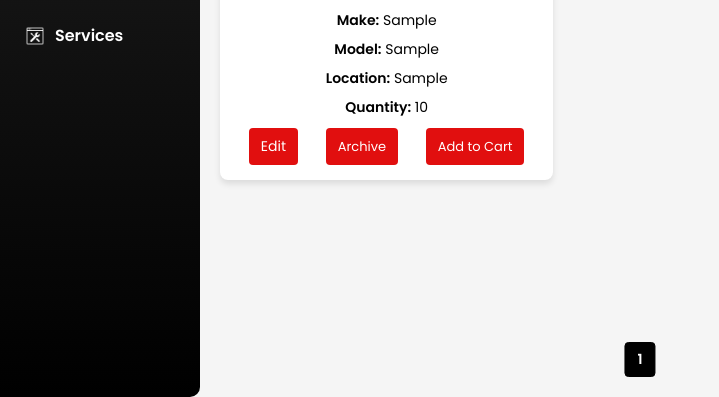
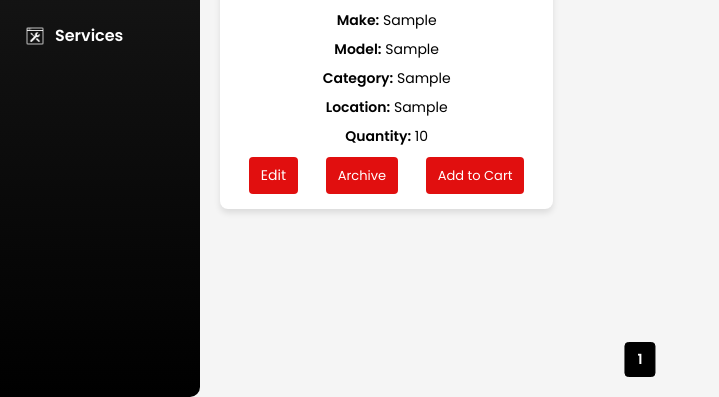
Before and after one commit to midsed/Drafter-Management-System, a PHP site: page /admin/parts.php in a window 1280 px wide. Shown: the part 403-800 px from the top of the page, without its empty margins (0-719 px from the left). Run offline with PHP 8.4, Linux system fonts and the light colour scheme; the visitor is signed in with stand-in values (Sample User, id 1); tables that the repository leaves empty or names only in its code hold one stand-in row (values such as "Sample post"); some libraries are stand-ins or nearby versions.

Commit message:
same lang pakyu all

```diff
--- a/admin/parts.php
+++ b/admin/parts.php
@@ -36,36 +36,21 @@ include('navigation/topbar.php');
                     <div id="filterDropdown" class="dropdown-content">
                         <!-- Make Filter -->
                         <div class="filter-section">
-                            <h4>Make</h4>
-                            <div class="filter-options" id="makeFilter">
-                                <label><input type="checkbox" class="filter-option" data-filter="make" value="Toyota"> Toyota</label>
-                                <label><input type="checkbox" class="filter-option" data-filter="make" value="Honda"> Honda</label>
-                                <label><input type="checkbox" class="filter-option" data-filter="make" value="Ford"> Ford</label>
-                                <label><input type="checkbox" class="filter-option" data-filter="make" value="Chevrolet"> Chevrolet</label>
-                                <label><input type="checkbox" class="filter-option" data-filter="make" value="Nissan"> Nissan</label>
-                                <label><input type="checkbox" class="filter-option" data-filter="make" value="BMW"> BMW</label>
-                                <label><input type="checkbox" class="filter-option" data-filter="make" value="Mercedes-Benz"> Mercedes-Benz</label>
-                                <label><input type="checkbox" class="filter-option" data-filter="make" value="Audi"> Audi</label>
-                                <label><input type="checkbox" class="filter-option" data-filter="make" value="Hyundai"> Hyundai</label>
-                                <label><input type="checkbox" class="filter-option" data-filter="make" value="Kia"> Kia</label>
-                                <label><input type="checkbox" class="filter-option" data-filter="make" value="Volkswagen"> Volkswagen</label>
-                                <label><input type="checkbox" class="filter-option" data-filter="make" value="Subaru"> Subaru</label>
-                                <label><input type="checkbox" class="filter-option" data-filter="make" value="Mazda"> Mazda</label>
-                                <label><input type="checkbox" class="filter-option" data-filter="make" value="Lexus"> Lexus</label>
-                                <label><input type="checkbox" class="filter-option" data-filter="make" value="Jeep"> Jeep</label>
-                                <label><input type="checkbox" class="filter-option" data-filter="make" value="Tesla"> Tesla</label>
-                                <label><input type="checkbox" class="filter-option" data-filter="make" value="BYD"> BYD</label>
-                                <label><input type="checkbox" class="filter-option" data-filter="make" value="Suzuki"> Suzuki</label>
-                                <label><input type="checkbox" class="filter-option" data-filter="make" value="Mitsubishi"> Mitsubishi</label>
-                                <label><input type="checkbox" class="filter-option" data-filter="make" value="Isuzu"> Isuzu</label>
-                            </div>
-                        </div>
+                            <h4>Category</h4>
+                            <div class="filter-options" id="categoryFilter">
+                                <?php
+                                // Fetch unique categories from the database
+                                $categoryQuery = "SELECT DISTINCT Category FROM part WHERE archived = 0";
+                                $categoryResult = $conn->query($categoryQuery);
 
-                        <!-- Model Filter -->
-                        <div class="filter-section">
-                            <h4>Model</h4>
-                            <div class="filter-options" id="modelFilter">
-                                <!-- Models will be dynamically populated here -->
+                                if ($categoryResult->num_rows > 0) {
+                                    while ($category = $categoryResult->fetch_assoc()) {
+                                        echo "<label><input type='checkbox' class='filter-option' data-filter='category' value='{$category['Category']}'> {$category['Category']}</label>";
+                                    }
+                                } else {
+                                    echo "<p>No categories found.</p>";
+                                }
+                                ?>
                             </div>
                         </div>
 
@@ -113,7 +98,7 @@ include('navigation/topbar.php');
         $totalRow = $totalResult->fetch_assoc();
         $totalPages = ceil($totalRow['total'] / $limit);
 
-        $sql = "SELECT PartID, Name, Make, Model, Location, Quantity, Media FROM part WHERE archived = 0 LIMIT $limit OFFSET $offset";
+        $sql = "SELECT PartID, Name, Make, Model, Location, Quantity, Media, Category FROM part WHERE archived = 0 LIMIT $limit OFFSET $offset";
         $result = $conn->query($sql);
 
         if ($result->num_rows > 0) {
@@ -125,6 +110,7 @@ include('navigation/topbar.php');
                         <p><strong>Name:</strong> {$part['Name']}</p>
                         <p><strong>Make:</strong> {$part['Make']}</p>
                         <p><strong>Model:</strong> {$part['Model']}</p>
+                        <p><strong>Category:</strong> {$part['Category']}</p> <!-- Add this line -->
                         <p><strong>Location:</strong> {$part['Location']}</p>
                         <p><strong>Quantity:</strong> {$part['Quantity']}</p>
                         <div class='actions'>
@@ -255,8 +241,6 @@ document.addEventListener("DOMContentLoaded", function () {
     const sortButton = document.getElementById("sortButton");
     const applyFilterButton = document.getElementById("applyFilter");
     const clearFilterButton = document.getElementById("clearFilter");
-    const makeFilter = document.getElementById("makeFilter");
-    const modelFilter = document.getElementById("modelFilter");
 
     // Toggle filter dropdown
     filterButton.addEventListener("click", function (event) {
@@ -287,15 +271,14 @@ document.addEventListener("DOMContentLoaded", function () {
 
     // Apply filter
     applyFilterButton.addEventListener("click", function () {
-        const selectedMakes = Array.from(document.querySelectorAll('.filter-option[data-filter="make"]:checked')).map(checkbox => checkbox.value);
-        const selectedModels = Array.from(document.querySelectorAll('.filter-option[data-filter="model"]:checked')).map(checkbox => checkbox.value);
-        filterParts(selectedMakes, selectedModels);
+        const selectedCategories = Array.from(document.querySelectorAll('.filter-option[data-filter="category"]:checked')).map(checkbox => checkbox.value);
+        filterParts(selectedCategories);
     });
 
     // Clear filter
     clearFilterButton.addEventListener("click", function () {
         document.querySelectorAll('.filter-option').forEach(checkbox => checkbox.checked = false);
-        filterParts([], []);
+        filterParts([]);
     });
 
     // Sort functionality
@@ -306,34 +289,20 @@ document.addEventListener("DOMContentLoaded", function () {
         });
     });
 
-    // Dynamic model filtering
-    makeFilter.addEventListener("change", function (event) {
-        const selectedMake = event.target.value;
-        if (event.target.checked) {
-            updateModelFilter(selectedMake);
-        } else {
-            updateModelFilter();
-        }
-    });
 
     // Initial model filter update
-    updateModelFilter();
 });
 
-// Filter parts based on selected makes and models
-function filterParts(selectedMakes, selectedModels) {
+// Filter parts based on selected categories
+function filterParts(selectedCategories) {
     const parts = document.querySelectorAll(".part-card");
     parts.forEach(part => {
-        const make = part.querySelector("p:nth-child(2)").textContent.split(": ")[1].trim().toLowerCase();
-        const model = part.querySelector("p:nth-child(3)").textContent.split(": ")[1].trim().toLowerCase();
+        const category = part.querySelector("p:nth-child(4)").textContent.split(": ")[1].trim().toLowerCase(); // Adjust the index if needed
+        const lowerSelectedCategories = selectedCategories.map(cat => cat.toLowerCase());
 
-        const lowerSelectedMakes = selectedMakes.map(make => make.toLowerCase());
-        const lowerSelectedModels = selectedModels.map(model => model.toLowerCase());
+        const matchesCategory = lowerSelectedCategories.length === 0 || lowerSelectedCategories.includes(category);
 
-        const matchesMake = lowerSelectedMakes.length === 0 || lowerSelectedMakes.includes(make);
-        const matchesModel = lowerSelectedModels.length === 0 || lowerSelectedModels.includes(model);
-
-        part.style.display = matchesMake && matchesModel ? "" : "none";
+        part.style.display = matchesCategory ? "" : "none";
     });
 }
 
@@ -360,49 +329,6 @@ function sortParts(order) {
     partsArray.forEach(part => partsContainer.appendChild(part));
 }
 
-// Update model filter based on selected makes
-function updateModelFilter() {
-    const modelFilter = document.getElementById("modelFilter");
-    modelFilter.innerHTML = "";
-
-    const models = {
-        Toyota: ["Camry", "Corolla", "Vios", "Fortuner", "Innova", "Hilux", "RAV4", "Land Cruiser"],
-        Honda: ["Civic", "Accord", "CR-V", "City", "BR-V", "HR-V", "Jazz", "Brio"],
-        Ford: ["Mustang", "Ranger", "Everest", "EcoSport", "Explorer", "Fiesta", "Focus", "Territory"],
-        Chevrolet: ["Trailblazer", "Colorado", "Spark", "Cruze", "Trax", "Captiva", "Malibu", "Tahoe"],
-        Nissan: ["Altima", "Navara", "Terra", "Sentra", "Juke", "Patrol", "Kicks", "Almera"],
-        BMW: ["3 Series", "5 Series", "X1", "X3", "X5", "X7", "7 Series", "M3"],
-        MercedesBenz: ["C-Class", "E-Class", "S-Class", "GLC", "GLE", "GLA", "A-Class", "G-Class"],
-        Audi: ["A4", "A6", "Q3", "Q5", "Q7", "A3", "A5", "Q2"],
-        Hyundai: ["Elantra", "Tucson", "Santa Fe", "Accent", "Creta", "Kona", "Staria", "Venue"],
-        Kia: ["Seltos", "Sorento", "Sportage", "Stonic", "Picanto", "Carnival", "Rio", "Forte"],
-        Volkswagen: ["Golf", "Tiguan", "Santana", "Lavida", "Passat", "Touareg", "Polo", "Teramont"],
-        Subaru: ["Outback", "Forester", "XV", "Impreza", "BRZ", "Legacy", "Crosstrek", "WRX"],
-        Mazda: ["CX-5", "CX-9", "Mazda3", "Mazda6", "CX-30", "MX-5", "BT-50", "CX-8"],
-        Lexus: ["RX", "NX", "ES", "LS", "UX", "GX", "LX", "IS"],
-        Jeep: ["Wrangler", "Cherokee", "Compass", "Renegade", "Gladiator", "Grand Cherokee", "Commander", "Patriot"],
-        Tesla: ["Model 3", "Model S", "Model X", "Model Y", "Cybertruck", "Roadster"],
-        BYD: ["Han", "Tang", "Song", "Qin", "Yuan", "Dolphin", "Seal", "Atto 3"],
-        Suzuki: ["Ertiga", "Swift", "Vitara", "Jimny", "Ciaz", "APV", "Carry", "XL7"],
-        Mitsubishi: ["Montero Sport", "Mirage", "Strada", "Xpander", "Outlander", "Eclipse Cross", "L300", "Pajero"],
-        Isuzu: ["D-Max", "MU-X", "Traviz", "N-Series", "F-Series", "Rodeo", "Alterra", "Crosswind"]
-    };
-
-    const selectedMakes = Array.from(document.querySelectorAll('.filter-option[data-filter="make"]:checked')).map(cb => cb.value);
-    const modelSet = new Set();
-
-    selectedMakes.forEach(make => {
-        if (models[make]) {
-            models[make].forEach(model => {
-                modelSet.add(model);
-            });
-        }
-    });
-
-    modelSet.forEach(model => {
-        modelFilter.innerHTML += `<label><input type="checkbox" class="filter-option" data-filter="model" value="${model}"> ${model}</label>`;
-    });
-}
 function toggleSidebar() {
     const sidebar = document.querySelector('.sidebar');
     const mainContent = document.querySelector('.main-content');
```
